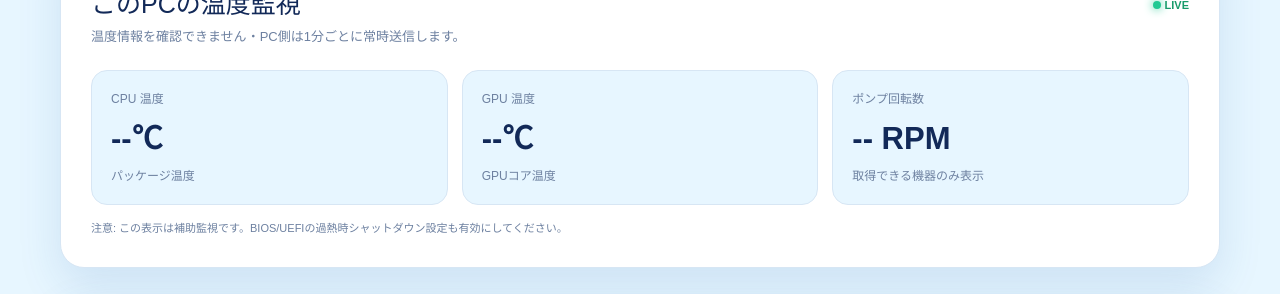
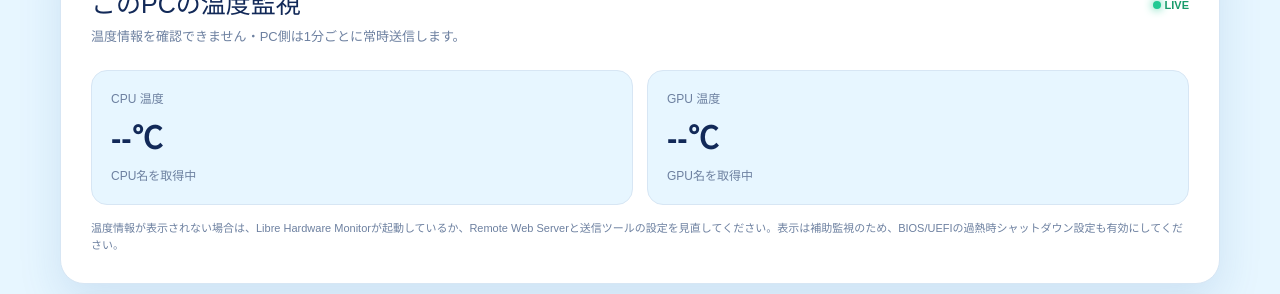
Before and after one commit to YutaNagashima1031/weather-transit-dashboard, a Next.js app: page / in a window 1280 px wide. Shown: the part 883-1177 px from the top of the page. Built offline with nearby package versions, Linux system fonts and the light colour scheme; no server answers.

Commit message:
Show PC hardware names and simplify monitoring panel

```diff
--- a/app/page.tsx
+++ b/app/page.tsx
@@ -4,7 +4,7 @@ import { useEffect, useState } from "react";
 
 type TodayForecast = { key: "today" | "tomorrow"; emoji: string; high: number; low: number; morning: number; afternoon: number };
 type Place = { name: string; summary: string; now: string; high: number; low: number; hourly: string[][]; days?: string[][]; todayTomorrow?: TodayForecast[] };
-type Temperature = { cpuTemperature: number; gpuTemperature: number; pumpRpm?: number; capturedAt: string };
+type Temperature = { cpuTemperature: number; gpuTemperature: number; cpuName?: string; gpuName?: string; capturedAt: string };
 type TransitIncident = { line: string; detail: string; updatedAt: string; frequency?: number };
 type Transit = { status: "ready" | "pending" | "error"; fetchedAt?: string; message?: string; incidents: TransitIncident[] };
 type Tab = "hourly" | "today" | "days";
@@ -111,8 +111,8 @@ export default function Home() {
     </section>
 
     <section className="temperature wrap"><div className="temperature-head"><div><p>PC TEMPERATURE MONITOR</p><h2>このPCの温度監視</h2><span>{temperatureStatus}・PC側は1分ごとに常時送信します。</span></div><span className="live"><i /> LIVE</span></div>
-      <div className="temperature-cards"><div className={`temperature-card ${temperature ? temperatureState(temperature.cpuTemperature) : ""}`}><small>CPU 温度</small><strong>{temperature ? `${temperature.cpuTemperature}℃` : "--℃"}</strong><span>パッケージ温度</span></div><div className={`temperature-card ${temperature ? temperatureState(temperature.gpuTemperature) : ""}`}><small>GPU 温度</small><strong>{temperature ? `${temperature.gpuTemperature}℃` : "--℃"}</strong><span>GPUコア温度</span></div><div className="temperature-card"><small>ポンプ回転数</small><strong>{temperature?.pumpRpm ? `${temperature.pumpRpm} RPM` : "-- RPM"}</strong><span>取得できる機器のみ表示</span></div></div>
-      <small className="temperature-note">注意: この表示は補助監視です。BIOS/UEFIの過熱時シャットダウン設定も有効にしてください。</small>
+      <div className="temperature-cards two-columns"><div className={`temperature-card ${temperature ? temperatureState(temperature.cpuTemperature) : ""}`}><small>CPU 温度</small><strong>{temperature ? `${temperature.cpuTemperature}℃` : "--℃"}</strong><span>{temperature?.cpuName || "CPU名を取得中"}</span></div><div className={`temperature-card ${temperature ? temperatureState(temperature.gpuTemperature) : ""}`}><small>GPU 温度</small><strong>{temperature ? `${temperature.gpuTemperature}℃` : "--℃"}</strong><span>{temperature?.gpuName || "GPU名を取得中"}</span></div></div>
+      <small className="temperature-note">温度情報が表示されない場合は、Libre Hardware Monitorが起動しているか、Remote Web Serverと送信ツールの設定を見直してください。表示は補助監視のため、BIOS/UEFIの過熱時シャットダウン設定も有効にしてください。</small>
     </section>
 
     <section className="transit wrap"><div className="transithead"><div><p>TRAIN STATUS</p><h2>首都圏の運行情報</h2><span>東京メトロ全線と対象JR路線のうち、遅延・事故・運転見合わせ・直通運転中止のみを表示します。</span></div>{(transit.status !== "ready" || transit.incidents.length > 0) && <aside><b>!</b><strong>{transit.status === "ready" ? transit.incidents.length : "…"}</strong><small>{transit.status === "ready" ? "対象の障害路線" : "情報を確認中"}</small></aside>}</div><div className="list">{transit.status === "ready" && transit.incidents.length === 0 ? <div className="normal-status"><i /><p><b>現在、対象の障害情報はありません</b><span>首都圏の対象路線は通常どおり運行しています。</span></p><em>正常</em></div> : transit.incidents.map(item => <div key={`${item.line}-${item.updatedAt}`}><i /><p><b>{item.line}</b><span>{item.detail}</span></p><em>運行情報</em></div>)}{transit.status !== "ready" && <div><i /><p><b>{transit.message || "運行情報を確認中です"}</b><span>更新ボタンで天気と同時に再取得できます。</span></p><em>確認中</em></div>}</div><small>運行情報取得日時: {transit.fetchedAt ? jst(transit.fetchedAt) : "確認中"}</small></section>
--- a/worker/index.ts
+++ b/worker/index.ts
@@ -25,6 +25,8 @@ interface ExecutionContext {
 type TemperaturePayload = {
   cpuTemperature: number;
   gpuTemperature: number;
+  cpuName?: string;
+  gpuName?: string;
   pumpRpm?: number;
   capturedAt: string;
 };
@@ -184,6 +186,8 @@ const worker = {
         const normalized: TemperaturePayload = {
           cpuTemperature: Math.round(payload.cpuTemperature * 10) / 10,
           gpuTemperature: Math.round(payload.gpuTemperature * 10) / 10,
+          ...(typeof payload.cpuName === "string" ? { cpuName: payload.cpuName.slice(0, 120) } : {}),
+          ...(typeof payload.gpuName === "string" ? { gpuName: payload.gpuName.slice(0, 120) } : {}),
           ...(typeof payload.pumpRpm === "number" && Number.isFinite(payload.pumpRpm) ? { pumpRpm: Math.round(payload.pumpRpm) } : {}),
           capturedAt: payload.capturedAt,
         };
```
Also changed, not shown: app/globals.css, pc-monitor/README.md, 2 other files (tests, documents, lock files or other folders).
